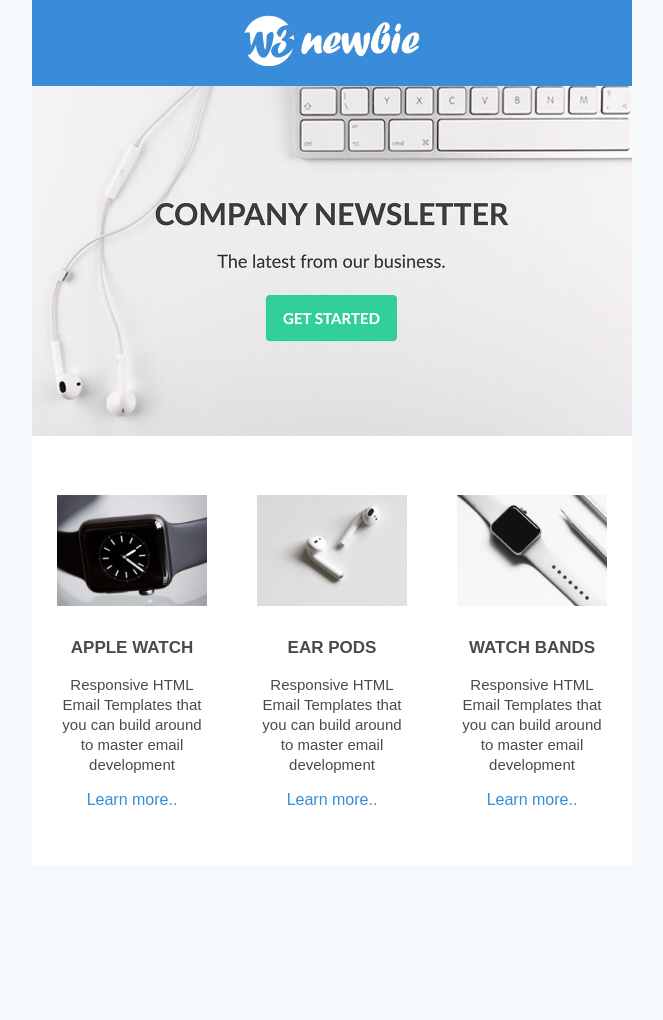
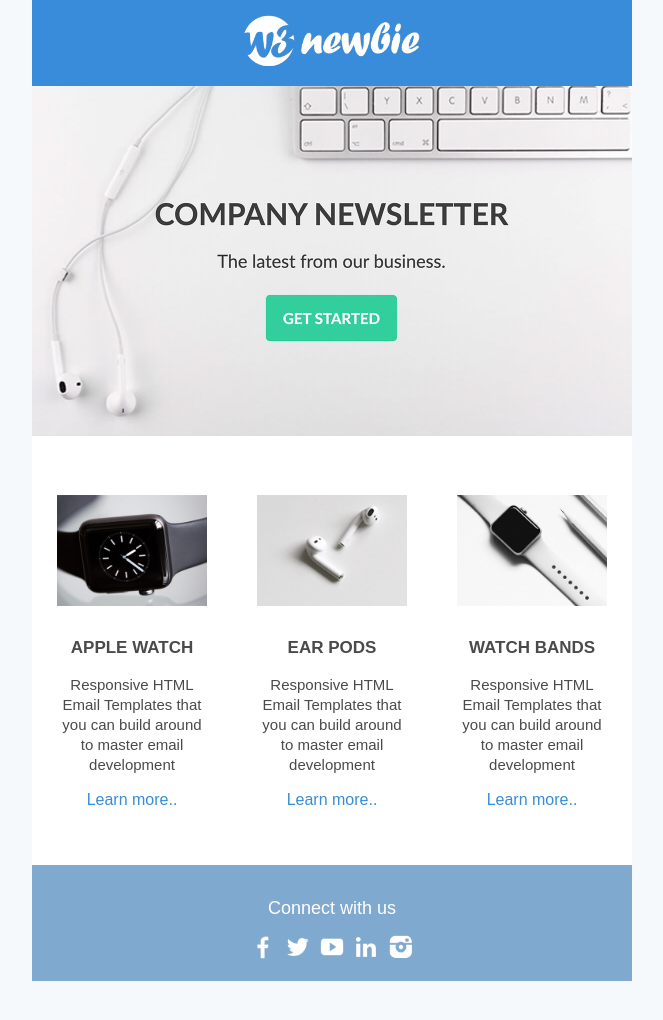
Before and after one commit to MarcelDurgante/newsletter-professional, a plain HTML site: page index.html in a window 1280 px wide. Shown: the whole page, without its empty margins (308-971 px from the left). Before the commit the page ends 905 px from the top, so only its background shows below. Drawn offline with Linux system fonts and the light colour scheme.

Commit message:
footer social media icons done

```diff
--- a/index.html
+++ b/index.html
@@ -105,7 +105,8 @@
 
                 <tr>
                     <td>
-                        <a href="http://w3newbie.com"><img src="img/1200x700.jpg" alt="Banner" width="600"></a>
+                        <a href="http://w3newbie.com"><img src="img/1200x700.jpg" alt="Banner" width="600"
+                                style="max-width: 100%;"></a>
                     </td>
                 </tr>
 
@@ -190,15 +191,36 @@
 
                                 </td>
                             </tr>
+                        </table>
+                    </td>
+                </tr>
+
+                <tr>
+                    <td>
+                        <table width="100%" style="border-spacing: 0;">
+
+                            <tr>
+                                <td style="background-color: #80a9cf; padding:15px; text-align: center;">
+                                    <p style="font-size: 18px; color: #ffffff; Margin-bottom: 13px;">Connect with us</p>
+                                    <a href="#"><img src="img/white-facebook.png" width="30px;" alt=""></a>
+                                    <a href="#"><img src="img/white-twitter.png" width="30px;" alt=""></a>
+                                    <a href="#"><img src="img/white-youtube.png" width="30px;" alt=""></a>
+                                    <a href="#"><img src="img/white-linkedin.png" width="30px;" alt=""></a>
+                                    <a href="#"><img src="img/white-instagram.png" width="30px;" alt=""></a>
+
+
+
+                                </td>
+                            </tr>
 
                         </table>
                     </td>
                 </tr>
 
+            </table>
 
-            </table>
         </div>
-        </div>
+    </center>
 
 </body>
 
```
